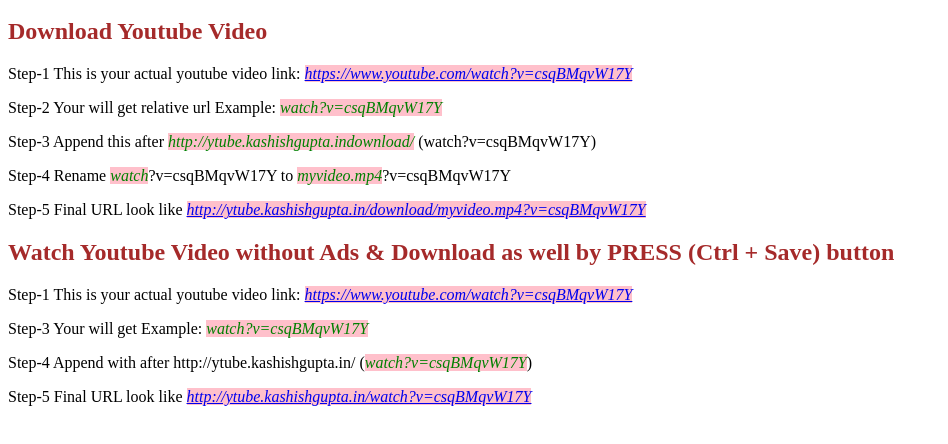
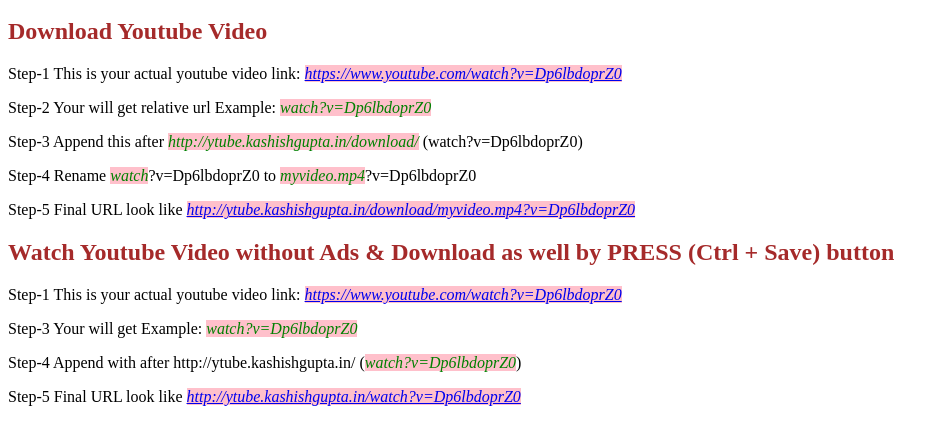
Before and after one commit to kashishgupta1990/ytube-web-downloader, a website: page index.html in a window 1280 px wide. Shown: the part 48-492 px from the top of the page, without its empty margins (0-948 px from the left). Drawn offline with Linux system fonts and the light colour scheme.

Commit message:
update video name

```diff
--- a/index.html
+++ b/index.html
@@ -17,17 +17,17 @@
 <h1>Youtube video downloader</h1>
 
 <h2><b>Download Youtube Video</b></h2>
-<p>Step-1 This is your actual youtube video link: <i><a href="https://www.youtube.com/watch?v=csqBMqvW17Y">https://www.youtube.com/watch?v=csqBMqvW17Y</a></i></p>
-<p>Step-2 Your will get relative url Example: <i>watch?v=csqBMqvW17Y</i></p>
-<p> Step-3 Append this after <i>http://ytube.kashishgupta.indownload/</i> (watch?v=csqBMqvW17Y)</p>
-<p>Step-4 Rename <i>watch</i>?v=csqBMqvW17Y to <i>myvideo.mp4</i>?v=csqBMqvW17Y</p>
-<p>Step-5 Final URL look like <i><a href="http://ytube.kashishgupta.in/download/myvideo.mp4?v=csqBMqvW17Y">http://ytube.kashishgupta.in/download/myvideo.mp4?v=csqBMqvW17Y</a></i></p>
+<p>Step-1 This is your actual youtube video link: <i><a href="https://www.youtube.com/watch?v=Dp6lbdoprZ0">https://www.youtube.com/watch?v=Dp6lbdoprZ0</a></i></p>
+<p>Step-2 Your will get relative url Example: <i>watch?v=Dp6lbdoprZ0</i></p>
+<p> Step-3 Append this after <i>http://ytube.kashishgupta.in/download/</i> (watch?v=Dp6lbdoprZ0)</p>
+<p>Step-4 Rename <i>watch</i>?v=Dp6lbdoprZ0 to <i>myvideo.mp4</i>?v=Dp6lbdoprZ0</p>
+<p>Step-5 Final URL look like <i><a href="http://ytube.kashishgupta.in/download/myvideo.mp4?v=Dp6lbdoprZ0">http://ytube.kashishgupta.in/download/myvideo.mp4?v=Dp6lbdoprZ0</a></i></p>
 
 <h2><b>Watch Youtube Video without Ads & Download as well by PRESS (Ctrl + Save) button</b></h2>
-<p>Step-1 This is your actual youtube video link: <i><a href="https://www.youtube.com/watch?v=csqBMqvW17Y">https://www.youtube.com/watch?v=csqBMqvW17Y</a></i></p>
-<p>Step-3 Your will get Example: <i>watch?v=csqBMqvW17Y</i></p>
-<p>Step-4 Append with after http://ytube.kashishgupta.in/ (<i>watch?v=csqBMqvW17Y</i>)</p>
-<p>Step-5 Final URL look like <i><a href="http://ytube.kashishgupta.in/watch?v=csqBMqvW17Y">http://ytube.kashishgupta.in/watch?v=csqBMqvW17Y</a></i></p>
+<p>Step-1 This is your actual youtube video link: <i><a href="https://www.youtube.com/watch?v=Dp6lbdoprZ0">https://www.youtube.com/watch?v=Dp6lbdoprZ0</a></i></p>
+<p>Step-3 Your will get Example: <i>watch?v=Dp6lbdoprZ0</i></p>
+<p>Step-4 Append with after http://ytube.kashishgupta.in/ (<i>watch?v=Dp6lbdoprZ0</i>)</p>
+<p>Step-5 Final URL look like <i><a href="http://ytube.kashishgupta.in/watch?v=csqBMqvW17Y">http://ytube.kashishgupta.in/watch?v=Dp6lbdoprZ0</a></i></p>
 
 </body>
 </html>
```
